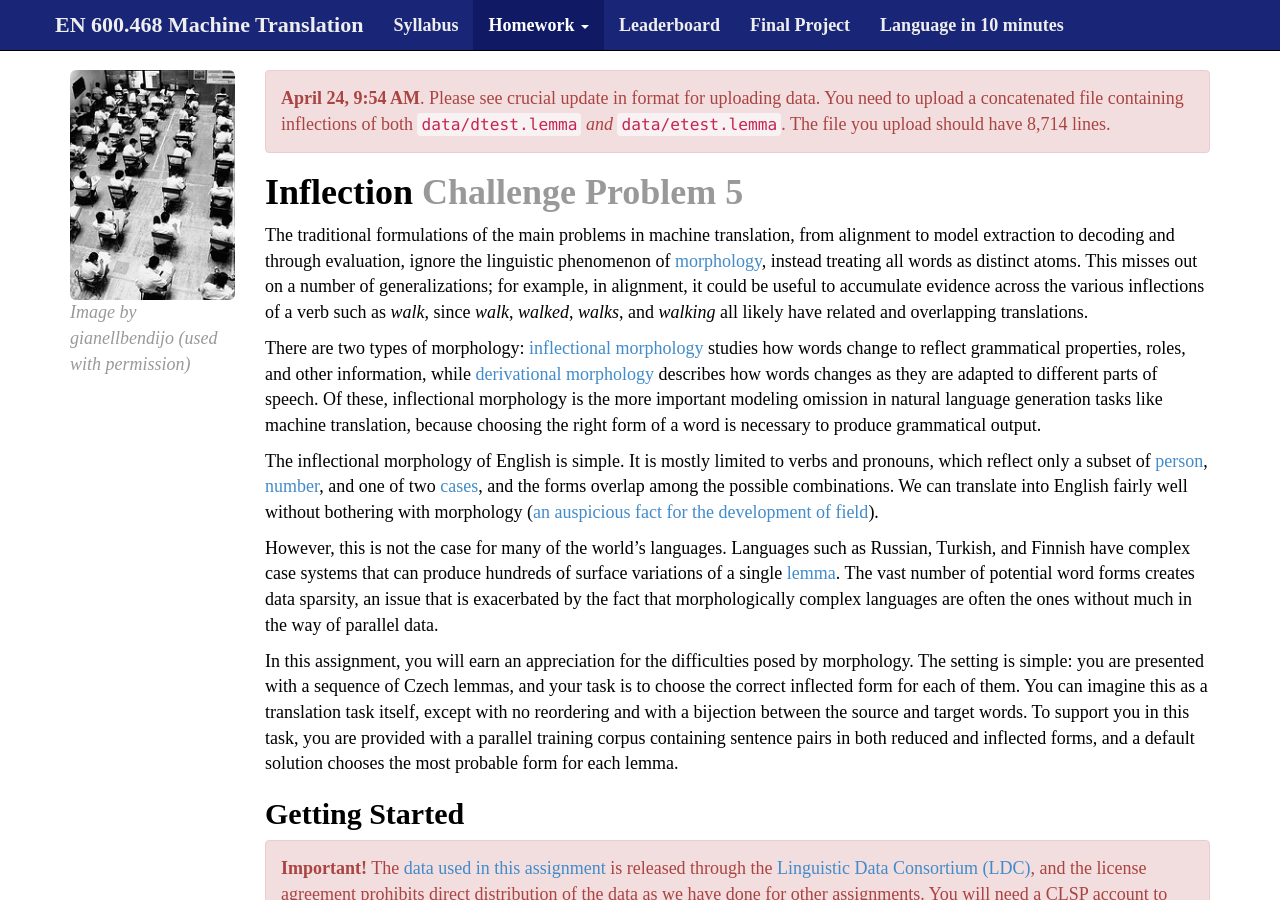
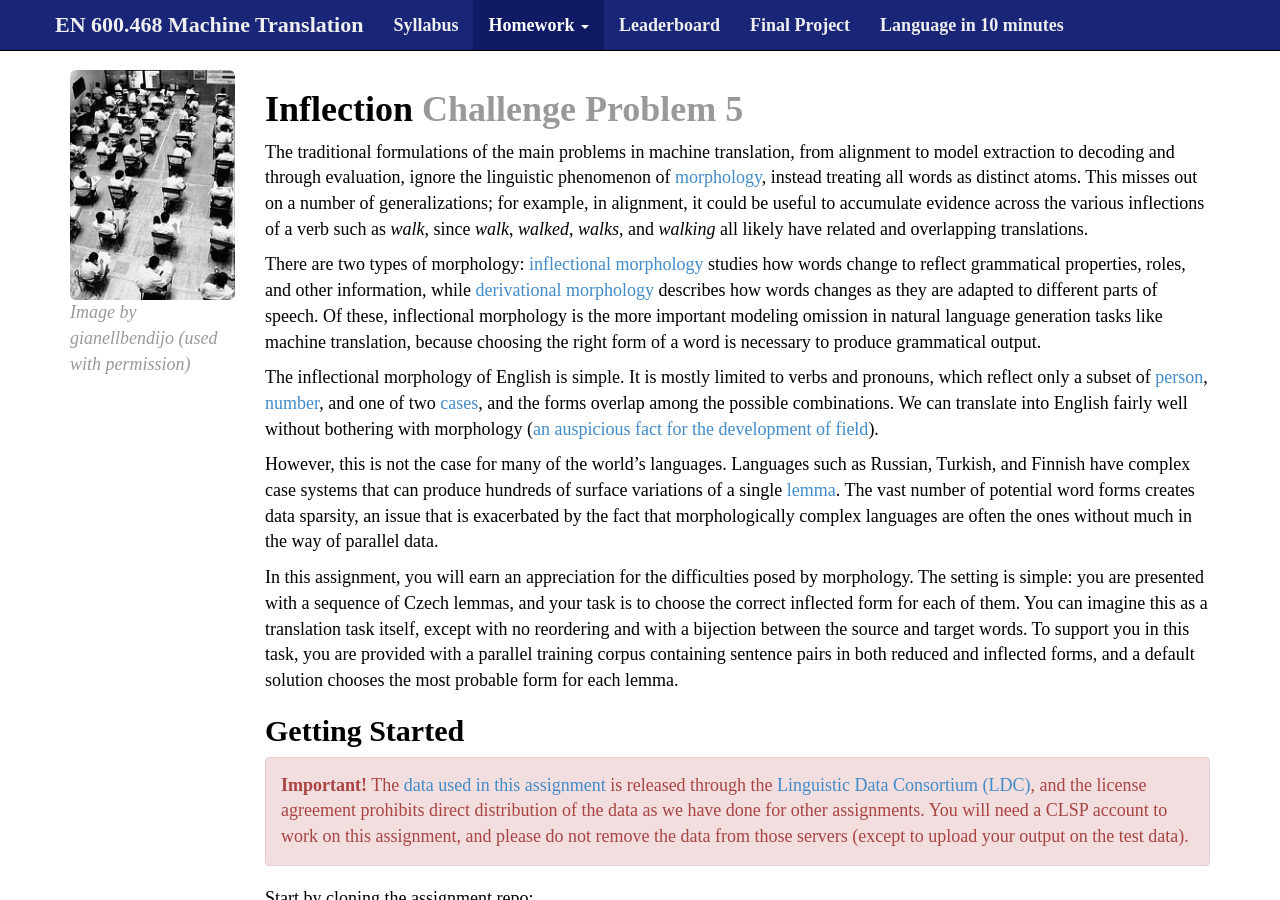
Before and after one commit to mt-class/jhu, a Jekyll site: the page built from hw5.md, in a window 1280 px wide and 900 px high. Built offline with Jekyll 4.4.1, drawn with Linux system fonts in a browser that asks for light colours; nearby versions of some CDN libraries; some web fonts are replaced.

Commit message:
Update hw5.md

```diff
--- a/hw5.md
+++ b/hw5.md
@@ -6,14 +6,6 @@ caption: Image by gianellbendijo (used with permission)
 title: Homework 5 | Inflection
 active_tab: homework
 ---
-
-<div class="alert alert-danger">
-  <b>April 24, 9:54 AM</b>. Please see crucial update in format for
-  uploading data. You need to upload a concatenated file containing
-  inflections of both <code>data/dtest.lemma</code> <i>and</i>
-  <code>data/etest.lemma</code>. The file you upload should have 8,714 lines.
-</div>
-
 
 Inflection <span class="text-muted">Challenge Problem 5</span>
 ==============================================================
```
